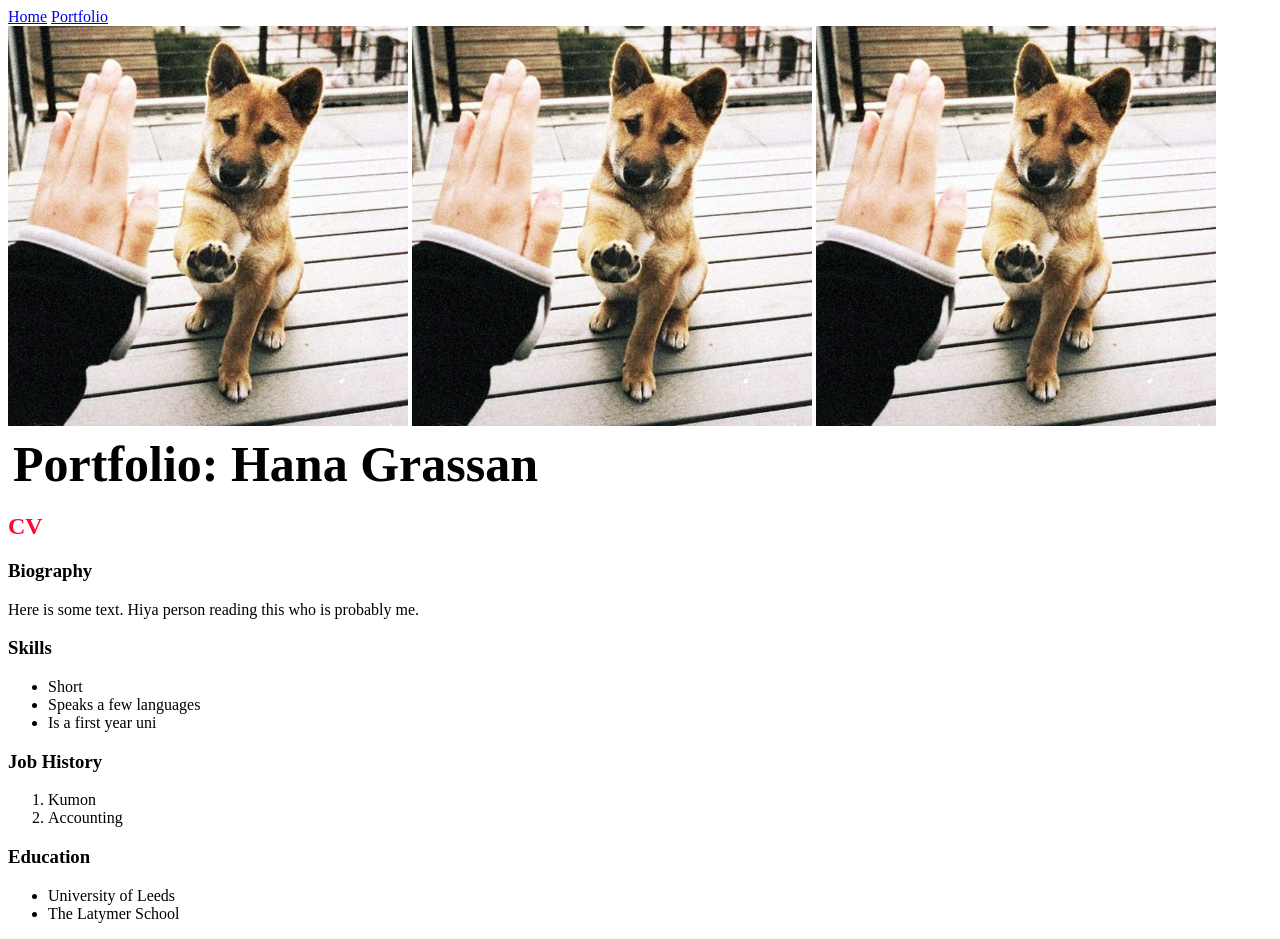
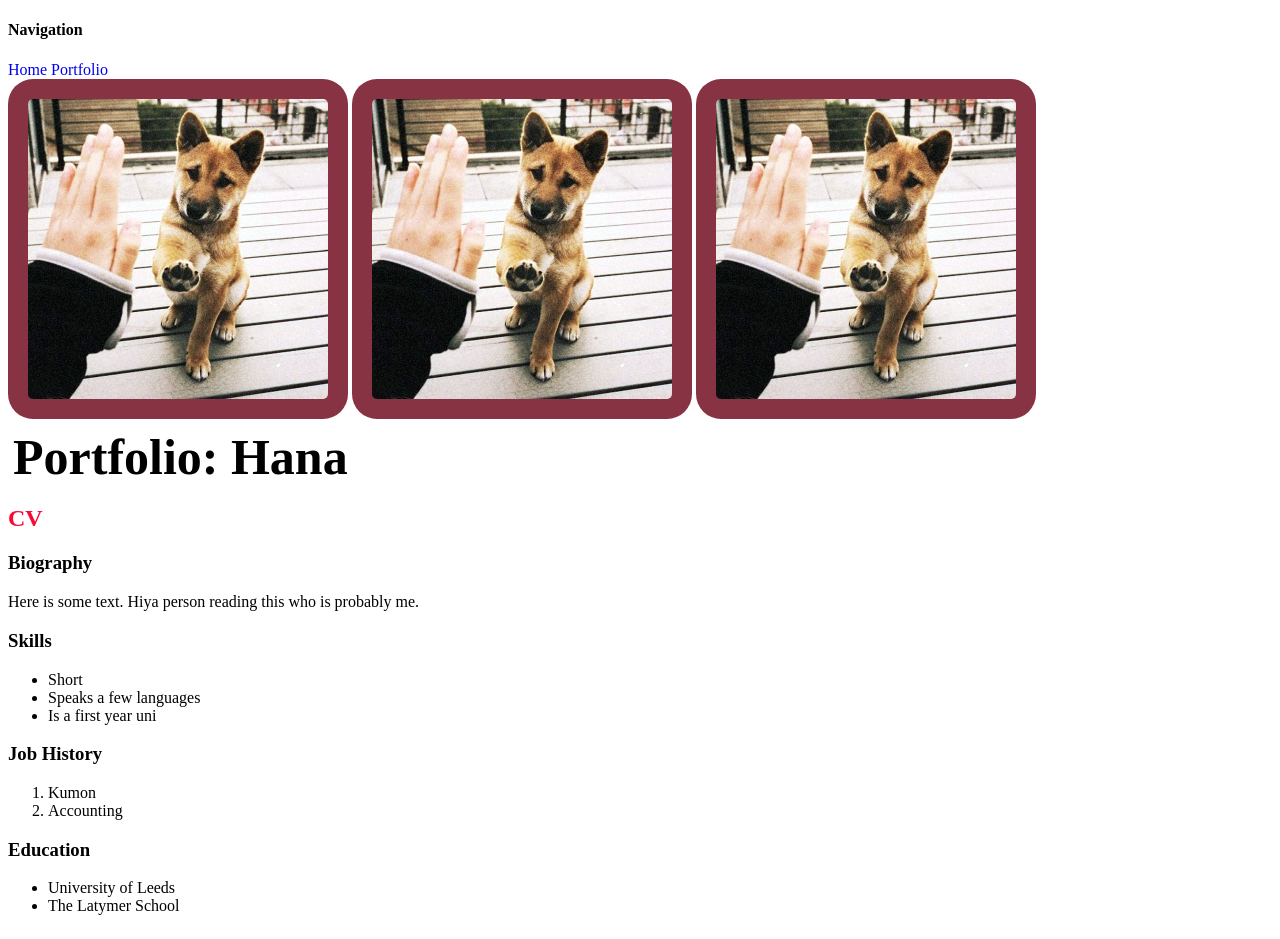
Before and after one commit to hgrassan/portfolio, a plain HTML site: page index.html in a window 1280 px wide. Drawn offline with Linux system fonts and the light colour scheme.

Commit message:
Have finished the first five things on list

```diff
--- a/CSS/index.css
+++ b/CSS/index.css
@@ -15,7 +15,11 @@ h1 {
 
 .rcorners {
 	border-radius: 25px;
-    background: #73AD21;
+    background: #834F;
     padding: 20px;
     width: 300px;
 }
+
+.nounder {
+	text-decoration: none;
+}
--- a/index.html
+++ b/index.html
@@ -6,16 +6,17 @@
 	</head>
 	<body>
 
+		<h4>Navigation</h4>
 		<nav>
-			<a href="index.html">Home</a>
-			<a href="portfolio.html">Portfolio</a>
+			<a class="nounder" href="index.html">Home</a>
+			<a class="nounder" href="portfolio.html">Portfolio</a>
 		</nav>
 
-		<img id="rcorners1" src="images/puppy.jpg" width="400px">
-		<img id="rcorners1" src="images/puppy.jpg" width="400px">
-		<img id="rcorners1" src="images/puppy.jpg" width="400px">
+		<img class="rcorners" src="images/puppy.jpg" width="400px">
+		<img class="rcorners" src="images/puppy.jpg" width="400px">
+		<img class="rcorners" src="images/puppy.jpg" width="400px">
 
-		<h1>Portfolio: Hana Grassan</h1>
+		<h1>Portfolio: Hana</h1>
 		<h2> CV</h2>
 		<h3>Biography</h3>
 
```
Also changed, not shown: portfolio.html (+5 -4 lines).
